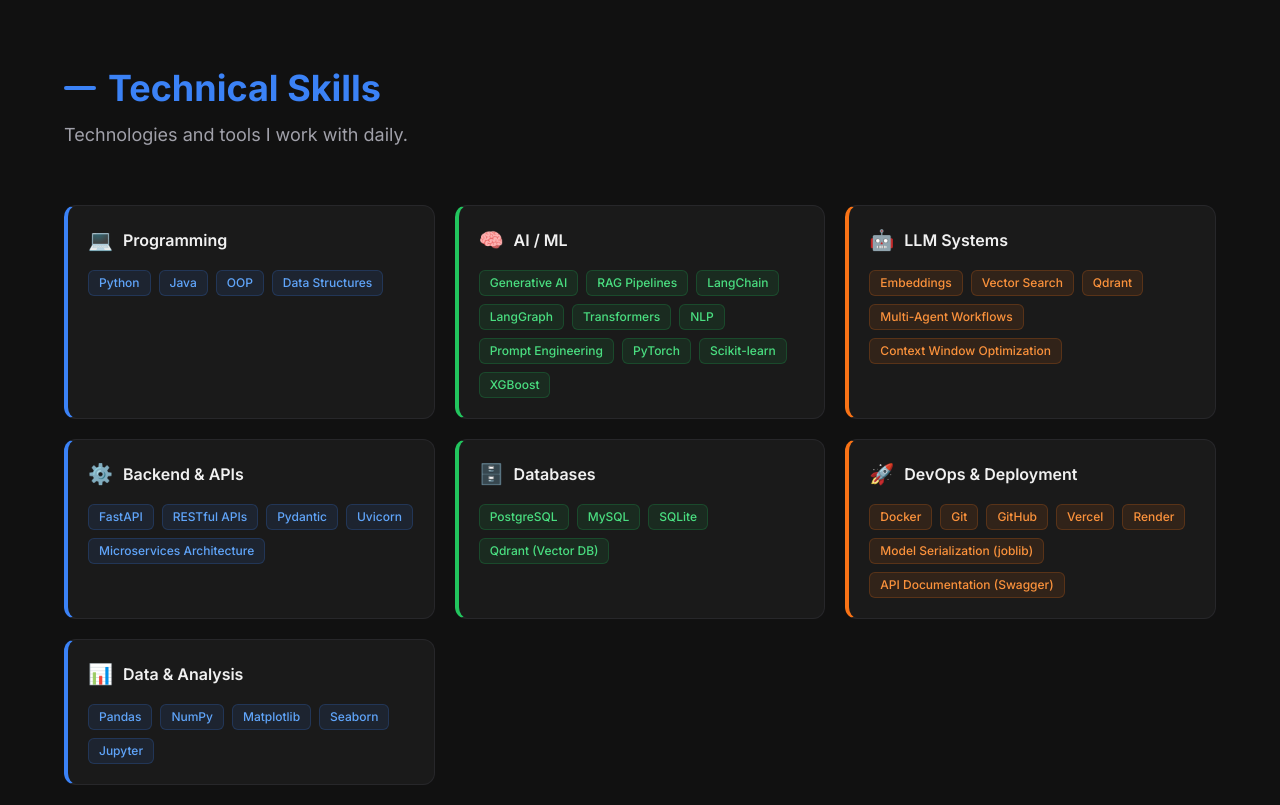
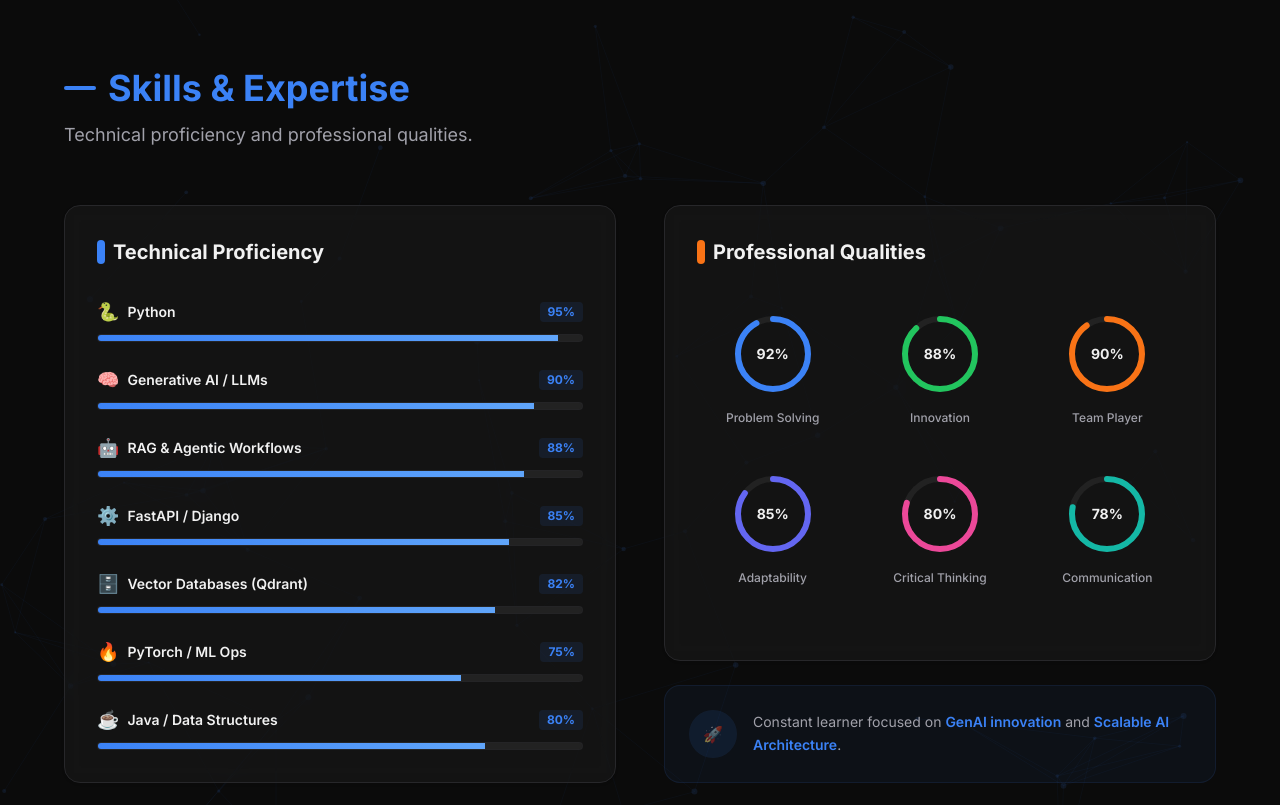
Before and after one commit to abhixw/Portfolio_abhixw, a React (Vite) app: page / in a window 1280 px wide. Shown: the part 2160-2965 px from the top of the page. Built offline with nearby package versions, Linux system fonts and the light colour scheme.

Commit message:
Redesign Skills section with dashboard layout and network background

```diff
--- /dev/null
+++ b/src/components/BackgroundTopology.jsx
@@ -0,0 +1,85 @@
+import { useEffect, useRef } from 'react'
+
+export default function BackgroundTopology() {
+    const canvasRef = useRef(null)
+
+    useEffect(() => {
+        const canvas = canvasRef.current
+        const ctx = canvas.getContext('2d')
+        let animationFrameId
+        let particles = []
+
+        const resize = () => {
+            canvas.width = canvas.offsetWidth
+            canvas.height = canvas.offsetHeight
+            init()
+        }
+
+        const init = () => {
+            particles = []
+            const particleCount = Math.floor((canvas.width * canvas.height) / 15000)
+            for (let i = 0; i < particleCount; i++) {
+                particles.push({
+                    x: Math.random() * canvas.width,
+                    y: Math.random() * canvas.height,
+                    vx: (Math.random() - 0.5) * 0.4,
+                    vy: (Math.random() - 0.5) * 0.4,
+                    size: Math.random() * 2 + 1,
+                })
+            }
+        }
+
+        const draw = () => {
+            ctx.clearRect(0, 0, canvas.width, canvas.height)
+
+            // Get current theme state from document body/html class
+            const isDark = document.documentElement.classList.contains('dark')
+            const particleColor = isDark ? 'rgba(59, 130, 246, 0.2)' : 'rgba(59, 130, 246, 0.1)'
+            const lineColor = isDark ? 'rgba(59, 130, 246, 0.08)' : 'rgba(59, 130, 246, 0.04)'
+
+            particles.forEach((p, i) => {
+                p.x += p.vx
+                p.y += p.vy
+
+                if (p.x < 0 || p.x > canvas.width) p.vx *= -1
+                if (p.y < 0 || p.y > canvas.height) p.vy *= -1
+
+                ctx.beginPath()
+                ctx.arc(p.x, p.y, p.size, 0, Math.PI * 2)
+                ctx.fillStyle = particleColor
+                ctx.fill()
+
+                for (let j = i + 1; j < particles.length; j++) {
+                    const p2 = particles[j]
+                    const dist = Math.hypot(p.x - p2.x, p.y - p2.y)
+                    if (dist < 150) {
+                        ctx.beginPath()
+                        ctx.moveTo(p.x, p.y)
+                        ctx.lineTo(p2.x, p2.y)
+                        ctx.strokeStyle = lineColor
+                        ctx.lineWidth = 1
+                        ctx.stroke()
+                    }
+                }
+            })
+
+            animationFrameId = requestAnimationFrame(draw)
+        }
+
+        window.addEventListener('resize', resize)
+        resize()
+        draw()
+
+        return () => {
+            window.removeEventListener('resize', resize)
+            cancelAnimationFrame(animationFrameId)
+        }
+    }, [])
+
+    return (
+        <canvas
+            ref={canvasRef}
+            className="absolute inset-0 w-full h-full pointer-events-none opacity-50"
+        />
+    )
+}
--- a/src/components/Skills.jsx
+++ b/src/components/Skills.jsx
@@ -1,103 +1,135 @@
+import { useEffect, useState } from 'react'
 import SectionWrapper, { SectionTitle } from './SectionWrapper'
+import BackgroundTopology from './BackgroundTopology'
 
-const skillCategories = [
-    {
-        title: 'Programming',
-        icon: '💻',
-        items: ['Python', 'Java', 'OOP', 'Data Structures'],
-        accent: 'primary',
-    },
-    {
-        title: 'AI / ML',
-        icon: '🧠',
-        items: [
-            'Generative AI', 'RAG Pipelines', 'LangChain', 'LangGraph',
-            'Transformers', 'NLP', 'Prompt Engineering', 'PyTorch',
-            'Scikit-learn', 'XGBoost'
-        ],
-        accent: 'green',
-    },
-    {
-        title: 'LLM Systems',
-        icon: '🤖',
-        items: [
-            'Embeddings', 'Vector Search', 'Qdrant', 'Multi-Agent Workflows',
-            'Context Window Optimization'
-        ],
-        accent: 'orange',
-    },
-    {
-        title: 'Backend & APIs',
-        icon: '⚙️',
-        items: ['FastAPI', 'RESTful APIs', 'Pydantic', 'Uvicorn', 'Microservices Architecture'],
-        accent: 'primary',
-    },
-    {
-        title: 'Databases',
-        icon: '🗄️',
-        items: ['PostgreSQL', 'MySQL', 'SQLite', 'Qdrant (Vector DB)'],
-        accent: 'green',
-    },
-    {
-        title: 'DevOps & Deployment',
-        icon: '🚀',
-        items: [
-            'Docker', 'Git', 'GitHub', 'Vercel', 'Render',
-            'Model Serialization (joblib)', 'API Documentation (Swagger)'
-        ],
-        accent: 'orange',
-    },
-    {
-        title: 'Data & Analysis',
-        icon: '📊',
-        items: ['Pandas', 'NumPy', 'Matplotlib', 'Seaborn', 'Jupyter'],
-        accent: 'primary',
-    },
+const technicalSkills = [
+    { name: 'Python', level: 95, icon: '🐍' },
+    { name: 'Generative AI / LLMs', level: 90, icon: '🧠' },
+    { name: 'RAG & Agentic Workflows', level: 88, icon: '🤖' },
+    { name: 'FastAPI / Django', level: 85, icon: '⚙️' },
+    { name: 'Vector Databases (Qdrant)', level: 82, icon: '🗄️' },
+    { name: 'PyTorch / ML Ops', level: 75, icon: '🔥' },
+    { name: 'Java / Data Structures', level: 80, icon: '☕' },
 ]
 
-const accentLeft = {
-    primary: 'border-l-primary',
-    green: 'border-l-accent-green',
-    orange: 'border-l-accent-orange',
+const professionalQualities = [
+    { name: 'Problem Solving', level: 92, color: '#3b82f6' },
+    { name: 'Innovation', level: 88, color: '#22c55e' },
+    { name: 'Team Player', level: 90, color: '#f97316' },
+    { name: 'Adaptability', level: 85, color: '#6366f1' },
+    { name: 'Critical Thinking', level: 80, color: '#ec4899' },
+    { name: 'Communication', level: 78, color: '#14b8a6' },
+]
+
+function ProgressBar({ name, level, icon }) {
+    return (
+        <div className="mb-6 last:mb-0">
+            <div className="flex items-center justify-between mb-2">
+                <div className="flex items-center gap-2">
+                    <span className="text-lg">{icon}</span>
+                    <span className="text-sm font-semibold text-text-primary">{name}</span>
+                </div>
+                <span className="text-xs font-bold text-primary bg-primary/10 px-2 py-0.5 rounded">{level}%</span>
+            </div>
+            <div className="h-2 w-full bg-surface-elevated rounded-full overflow-hidden border border-border/50">
+                <div
+                    className="h-full bg-gradient-to-r from-primary to-primary-light transition-all duration-1000 ease-out"
+                    style={{ width: `${level}%` }}
+                />
+            </div>
+        </div>
+    )
 }
 
-const pillColors = {
-    primary: 'bg-primary/10 text-primary-light border-primary/20',
-    green: 'bg-accent-green/10 text-accent-green-light border-accent-green/20',
-    orange: 'bg-accent-orange/10 text-accent-orange-light border-accent-orange/20',
+function CircularChart({ name, level, color }) {
+    const radius = 35
+    const circumference = 2 * Math.PI * radius
+    const offset = circumference - (level / 100) * circumference
+
+    return (
+        <div className="flex flex-col items-center group">
+            <div className="relative w-24 h-24 flex items-center justify-center">
+                <svg className="w-full h-full transform -rotate-90">
+                    <circle
+                        cx="48"
+                        cy="48"
+                        r={radius}
+                        stroke="currentColor"
+                        strokeWidth="6"
+                        fill="transparent"
+                        className="text-surface-elevated"
+                    />
+                    <circle
+                        cx="48"
+                        cy="48"
+                        r={radius}
+                        stroke={color}
+                        strokeWidth="6"
+                        fill="transparent"
+                        strokeDasharray={circumference}
+                        strokeDashoffset={offset}
+                        strokeLinecap="round"
+                        className="transition-all duration-1000 ease-out"
+                    />
+                </svg>
+                <span className="absolute text-sm font-bold text-text-primary">{level}%</span>
+            </div>
+            <span className="mt-2 text-xs font-medium text-text-secondary group-hover:text-primary transition-colors">{name}</span>
+        </div>
+    )
 }
 
 export default function Skills() {
     return (
-        <SectionWrapper id="skills" alt>
-            <SectionTitle
-                title="Technical Skills"
-                subtitle="Technologies and tools I work with daily."
-                accent="primary"
-            />
+        <SectionWrapper id="skills" className="relative overflow-hidden bg-surface-alt/30">
+            <BackgroundTopology />
 
-            <div className="grid sm:grid-cols-2 lg:grid-cols-3 gap-5">
-                {skillCategories.map((cat) => (
-                    <div
-                        key={cat.title}
-                        className={`bg-surface-card rounded-xl p-5 border border-border border-l-4 ${accentLeft[cat.accent]} hover:border-border-light transition-colors`}
-                    >
-                        <div className="flex items-center gap-2.5 mb-4">
-                            <span className="text-xl">{cat.icon}</span>
-                            <h3 className="font-semibold text-text-primary">{cat.title}</h3>
-                        </div>
-                        <div className="flex flex-wrap gap-2">
-                            {cat.items.map((item) => (
-                                <span
-                                    key={item}
-                                    className={`px-2.5 py-1 rounded-md text-xs font-medium border ${pillColors[cat.accent]}`}
-                                >
-                                    {item}
-                                </span>
+            <div className="relative z-10">
+                <SectionTitle
+                    title="Skills & Expertise"
+                    subtitle="Technical proficiency and professional qualities."
+                    accent="primary"
+                />
+
+                <div className="grid lg:grid-cols-2 gap-12 items-start">
+                    {/* Technical Skills - Left Side */}
+                    <div className="bg-surface-card/60 backdrop-blur-sm p-8 rounded-2xl border border-border shadow-sm">
+                        <h3 className="text-xl font-bold text-text-primary mb-8 flex items-center gap-2">
+                            <span className="w-2 h-6 bg-primary rounded-full" />
+                            Technical Proficiency
+                        </h3>
+                        <div className="space-y-2">
+                            {technicalSkills.map((skill) => (
+                                <ProgressBar key={skill.name} {...skill} />
                             ))}
                         </div>
                     </div>
-                ))}
+
+                    {/* Professional Qualities - Right Side */}
+                    <div className="flex flex-col h-full">
+                        <div className="bg-surface-card/60 backdrop-blur-sm p-8 rounded-2xl border border-border shadow-sm flex-1">
+                            <h3 className="text-xl font-bold text-text-primary mb-10 flex items-center gap-2">
+                                <span className="w-2 h-6 bg-accent-orange rounded-full" />
+                                Professional Qualities
+                            </h3>
+                            <div className="grid grid-cols-2 sm:grid-cols-3 gap-y-10 gap-x-4">
+                                {professionalQualities.map((quality) => (
+                                    <CircularChart key={quality.name} {...quality} />
+                                ))}
+                            </div>
+                        </div>
+
+                        {/* Additional info badge */}
+                        <div className="mt-6 p-6 rounded-2xl bg-primary/5 border border-primary/10 flex items-center gap-4">
+                            <div className="w-12 h-12 rounded-full bg-primary/20 flex items-center justify-center text-primary shrink-0 animate-pulse">
+                                🚀
+                            </div>
+                            <p className="text-sm text-text-secondary leading-relaxed">
+                                Constant learner focused on <span className="font-semibold text-primary">GenAI innovation</span> and <span className="font-semibold text-primary">Scalable AI Architecture</span>.
+                            </p>
+                        </div>
+                    </div>
+                </div>
             </div>
         </SectionWrapper>
     )
```
